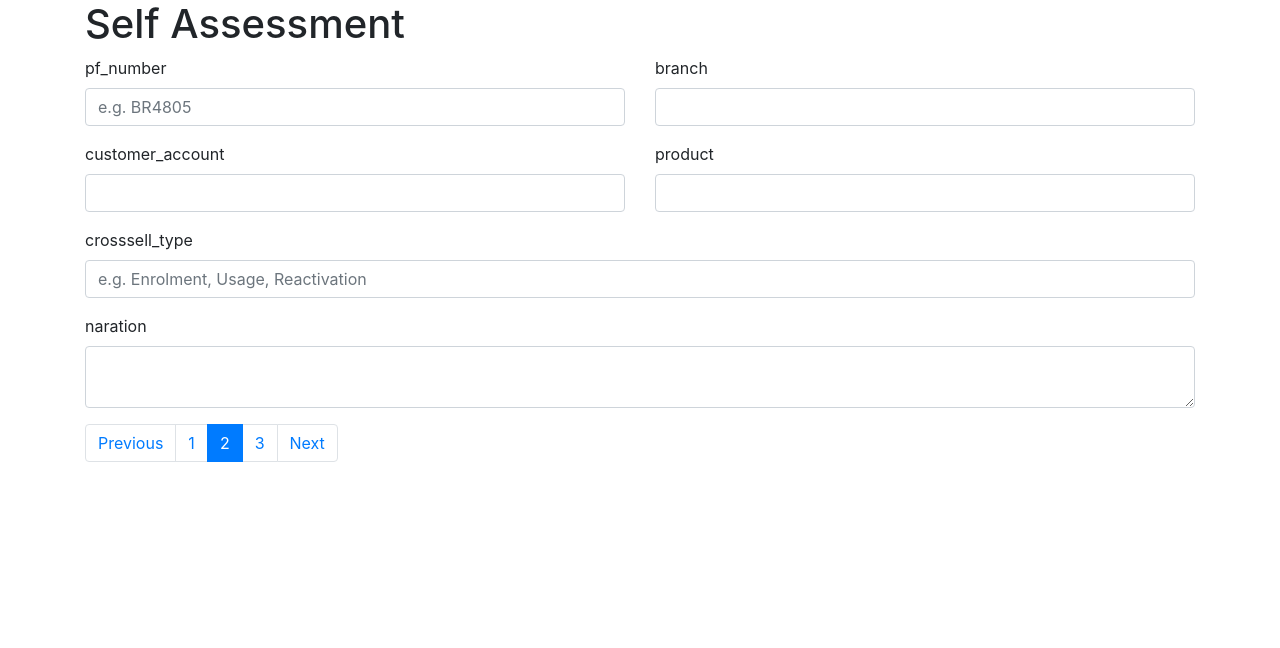
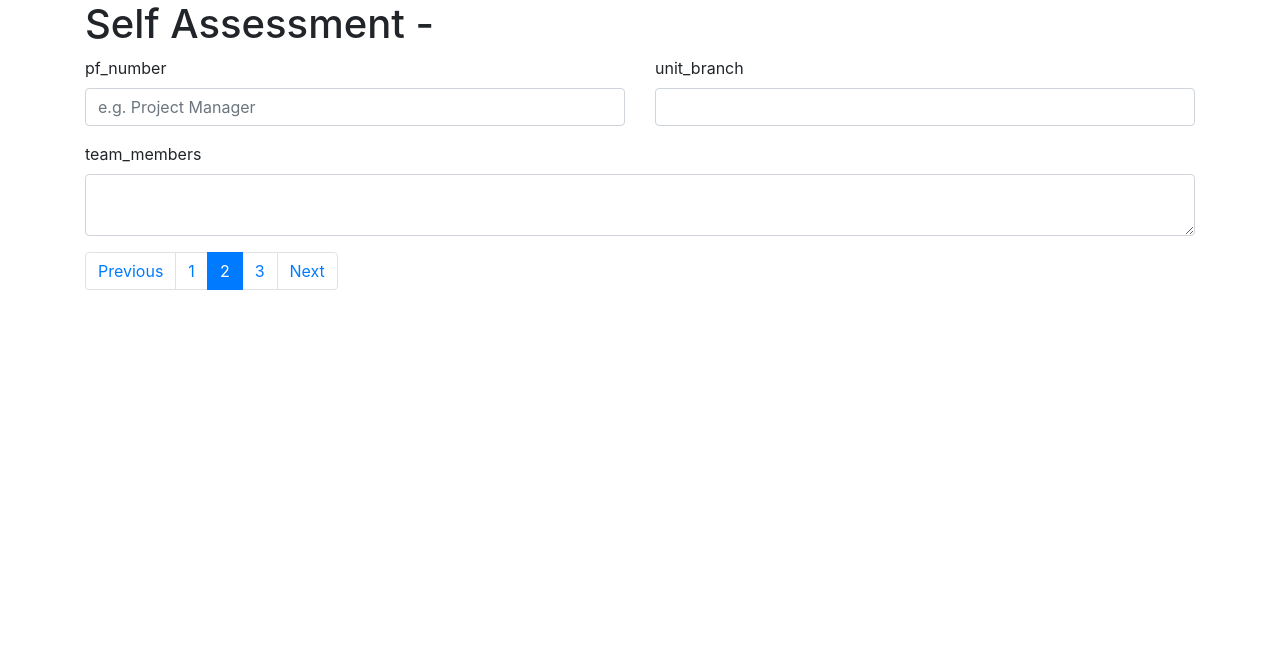
Before and after one commit to RemmyBisimbeko/innovate, a Flask app: page /do_assessment_page_2 in a window 1280 px wide. Shown: the part 56-704 px from the top of the page. Run offline with Flask 2, Linux system fonts and the light colour scheme; the visitor is signed in with stand-in values (Sample User, id 1); some libraries are stand-ins or nearby versions.

Commit message:
new table fields

```diff
--- a/app.py
+++ b/app.py
@@ -142,7 +142,7 @@ def is_logged_in(f):
         if 'logged_in' in session:
             return f(*args, **kwargs)
         else:
-            flash('This action is not Authorised, Please login', 'danger')
+            flash('This action is not Authorised, Please login first', 'danger')
             return redirect(url_for('login'))
     return wrap
 
@@ -181,11 +181,13 @@ def assessments():
 # Add Assessment Form Class
 class AssessmentForm(Form):
     pf_number = StringField('pf_number', [validators.Length(min=1, max=6)])
-    branch = StringField('branch', [validators.Length(min=1, max=50)])
-    customer_account = StringField('customer_account', [validators.Length(min=1, max=20)])
-    product = StringField('product', [validators.Length(min=1, max=20)])
-    crosssell_type = StringField('crosssell_type', [validators.Length(min=1, max=20)])
-    naration = TextAreaField('naration', [validators.Length(min=10)])
+    unit_branch = StringField('unit_branch', [validators.Length(min=1, max=30)])
+    weaknesses = TextAreaField('weaknesses', [validators.Length(min=1, max=255)])
+    self_score = StringField('self_score', [validators.Length(min=1, max=30)])
+    innovation_idea = TextAreaField('innovation_idea', [validators.Length(min=1, max=255)])
+    team_members = TextAreaField('team_members', [validators.Length(min=1, max=255)])
+    estimated_cost = StringField('estimated_cost', [validators.Length(min=1, max=30)])
+    suggestions = TextAreaField('suggestions', [validators.Length(min=1, max=255)])
 
 # Do Assessment - Page 1 Route
 @app.route('/do_assessment_page_1', methods=['GET', 'POST'])
@@ -194,18 +196,20 @@ def do_assessment_page_1():
     form = AssessmentForm(request.form)
     if request.method == 'POST' and form.validate():
         pf_number = form.pf_number.data
-        branch = form.branch.data
-        customer_account = form.customer_account.data
-        product = form.product.data
-        crosssell_type = form.crosssell_type.data
-        naration = form.naration.data
+        unit_branch = form.unit_branch.data
+        weaknesses = form.weaknesses.data
+        self_score = form.self_score.data
+        innovation_idea = form.innovation_idea.data
+        team_members = form.team_members.data
+        estimated_cost = form.estimated_cost.data
+        suggestions = form.suggestions.data
         # submission_date = form.submission_date.data
 
         # Create Cursor
         cur = mysql.connection.cursor()
 
         # Execute
-        cur.execute("INSERT INTO assessments(pf_number, branch, customer_account, product, crosssell_type, naration, name) VALUES(%s, %s, %s, %s, %s, %s, %s)", (pf_number, branch, customer_account, product, crosssell_type, naration, session['username']))
+        cur.execute("INSERT INTO assessments(pf_number, unit_branch, weaknesses, self_score, innovation_idea, team_members, estimated_cost, suggestions, name) VALUES(%s, %s, %s, %s, %s, %s, %s, %s, %s)", (pf_number, unit_branch, weaknesses, self_score, innovation_idea, team_members, estimated_cost, suggestions, session['username']))
 
         # Commit to DB
         mysql.connection.commit()
@@ -226,18 +230,20 @@ def do_assessment_page_2():
     form = AssessmentForm(request.form)
     if request.method == 'POST' and form.validate():
         pf_number = form.pf_number.data
-        branch = form.branch.data
-        customer_account = form.customer_account.data
-        product = form.product.data
-        crosssell_type = form.crosssell_type.data
-        naration = form.naration.data
+        unit_branch = form.unit_branch.data
+        weaknesses = form.weaknesses.data
+        self_score = form.self_score.data
+        innovation_idea = form.innovation_idea.data
+        team_members = form.team_members.data
+        estimated_cost = form.estimated_cost.data
+        suggestions = form.suggestions.data
         # submission_date = form.submission_date.data
 
         # Create Cursor
         cur = mysql.connection.cursor()
 
         # Execute
-        cur.execute("INSERT INTO assessments(pf_number, branch, customer_account, product, crosssell_type, naration, name) VALUES(%s, %s, %s, %s, %s, %s, %s)", (pf_number, branch, customer_account, product, crosssell_type, naration, session['username']))
+        cur.execute("INSERT INTO assessments(pf_number, unit_branch, weaknesses, self_score, innovation_idea, team_members, estimated_cost, suggestions, name) VALUES(%s, %s, %s, %s, %s, %s, %s, %s, %s)", (pf_number, unit_branch, weaknesses, self_score, innovation_idea, team_members, estimated_cost, suggestions, session['username']))
 
         # Commit to DB
         mysql.connection.commit()
@@ -259,18 +265,20 @@ def do_assessment_page_3():
     form = AssessmentForm(request.form)
     if request.method == 'POST' and form.validate():
         pf_number = form.pf_number.data
-        branch = form.branch.data
-        customer_account = form.customer_account.data
-        product = form.product.data
-        crosssell_type = form.crosssell_type.data
-        naration = form.naration.data
+        unit_branch = form.unit_branch.data
+        weaknesses = form.weaknesses.data
+        self_score = form.self_score.data
+        innovation_idea = form.innovation_idea.data
+        team_members = form.team_members.data
+        estimated_cost = form.estimated_cost.data
+        suggestions = form.suggestions.data
         # submission_date = form.submission_date.data
 
         # Create Cursor
         cur = mysql.connection.cursor()
 
         # Execute
-        cur.execute("INSERT INTO assessments(pf_number, branch, customer_account, product, crosssell_type, naration, name) VALUES(%s, %s, %s, %s, %s, %s, %s)", (pf_number, branch, customer_account, product, crosssell_type, naration, session['username']))
+        cur.execute("INSERT INTO assessments(pf_number, unit_branch, weaknesses, self_score, innovation_idea, team_members, estimated_cost, suggestions, name) VALUES(%s, %s, %s, %s, %s, %s, %s, %s, %s)", (pf_number, unit_branch, weaknesses, self_score, innovation_idea, team_members, estimated_cost, suggestions, session['username']))
 
         # Commit to DB
         mysql.connection.commit()
--- a/templates/assessments.html
+++ b/templates/assessments.html
@@ -27,10 +27,8 @@
     <table class="table table-striped">
         <tr>
             <th>ID</th>
-            <th>Created By</th>
-            <!-- <th>PF Number</th> -->
-            <!-- <th>Customer Account</th> -->
-            <th>Product</th>
+            <th>Member</th>
+            <th>Self Score</th>
             <!-- <th>Crosssell Type</th> -->
             <th>Creation Date</th>
             <th></th>
--- a/templates/do_assessment_page_2.html
+++ b/templates/do_assessment_page_2.html
@@ -6,40 +6,26 @@
 
 {% block body %}
 <div class="container">
-  <h1>Self Assessment</h1>
+  <h1>Self Assessment - </h1>
+
   {% from "includes/_formhelpers.html" import render_field %}
   <form method="POST" action="">
     <div class="row">
         <div class="col">
             <div class="form-group">
-                {{ render_field(form.pf_number, class_="form-control", placeholder='e.g. BR4805') }}
+                {{ render_field(form.pf_number, class_="form-control", placeholder='e.g. Project Manager') }}
             </div>
         </div>
         <div class="col">
             <div class="form-group">
-                {{ render_field(form.branch, class_="form-control") }}
+                {{ render_field(form.unit_branch, class_="form-control") }}
             </div>
         </div>
     </div>
 
-    <div class="row">
-        <div class="col">
-            <div class="form-group">
-                {{ render_field(form.customer_account, class_="form-control") }}
-            </div>
-        </div>
-        <div class="col">
-            <div class="form-group">
-                {{ render_field(form.product, class_="form-control") }}
-            </div>
-        </div>
-    </div>
 
     <div class="form-group">
-        {{ render_field(form.crosssell_type, class_="form-control", placeholder='e.g. Enrolment, Usage, Reactivation') }}
-    </div>
-    <div class="form-group">
-        {{ render_field(form.naration, class_="form-control", id="editor") }}
+        {{ render_field(form.team_members, class_="form-control", id="editor") }}
     </div>
 
     <nav aria-label="...">
--- a/templates/edit_assessment_page_2.html
+++ b/templates/edit_assessment_page_2.html
@@ -9,7 +9,7 @@
         {{ render_field(form.pf_number, class_="form-control", placeholder='e.g. BR4805') }}
     </div>
     <div class="form-group">
-        {{ render_field(form.branch, class_="form-control") }}
+        {{ render_field(form.branch_unit, class_="form-control") }}
     </div>
     <div class="form-group">
         {{ render_field(form.customer_account, class_="form-control") }}
--- a/templates/layout.html
+++ b/templates/layout.html
@@ -25,6 +25,7 @@
         </script>
     </body>
 
+    <div class="container"><pre>         </pre><br><p></p><br><p></p></div>
     <div class="footer">
         {% include 'includes/_footer.html' %}
     </div>
```
Also changed, not shown: installations.txt (+12 -1 lines), templates/do_assessment_page_1.html (+5 -19 lines).
